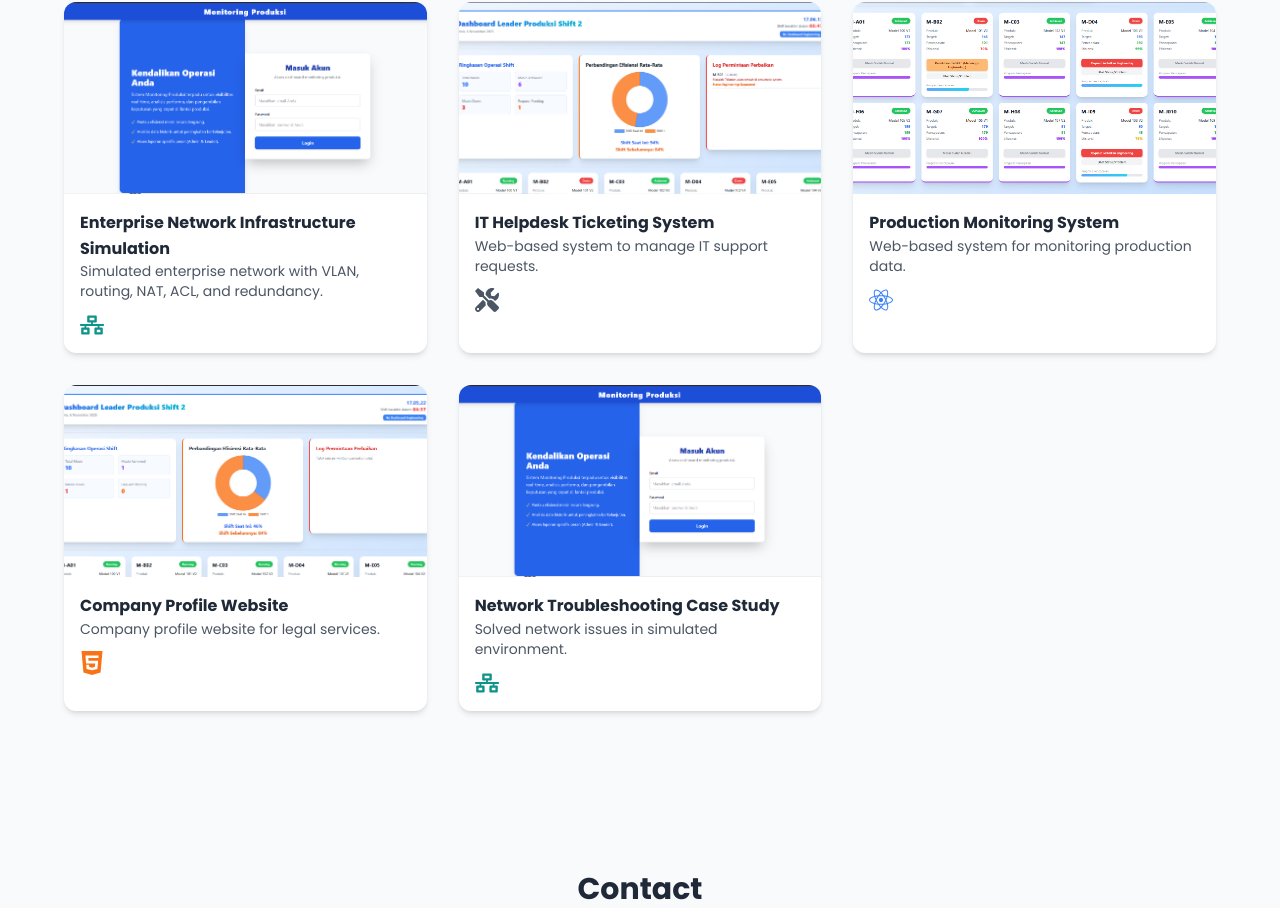
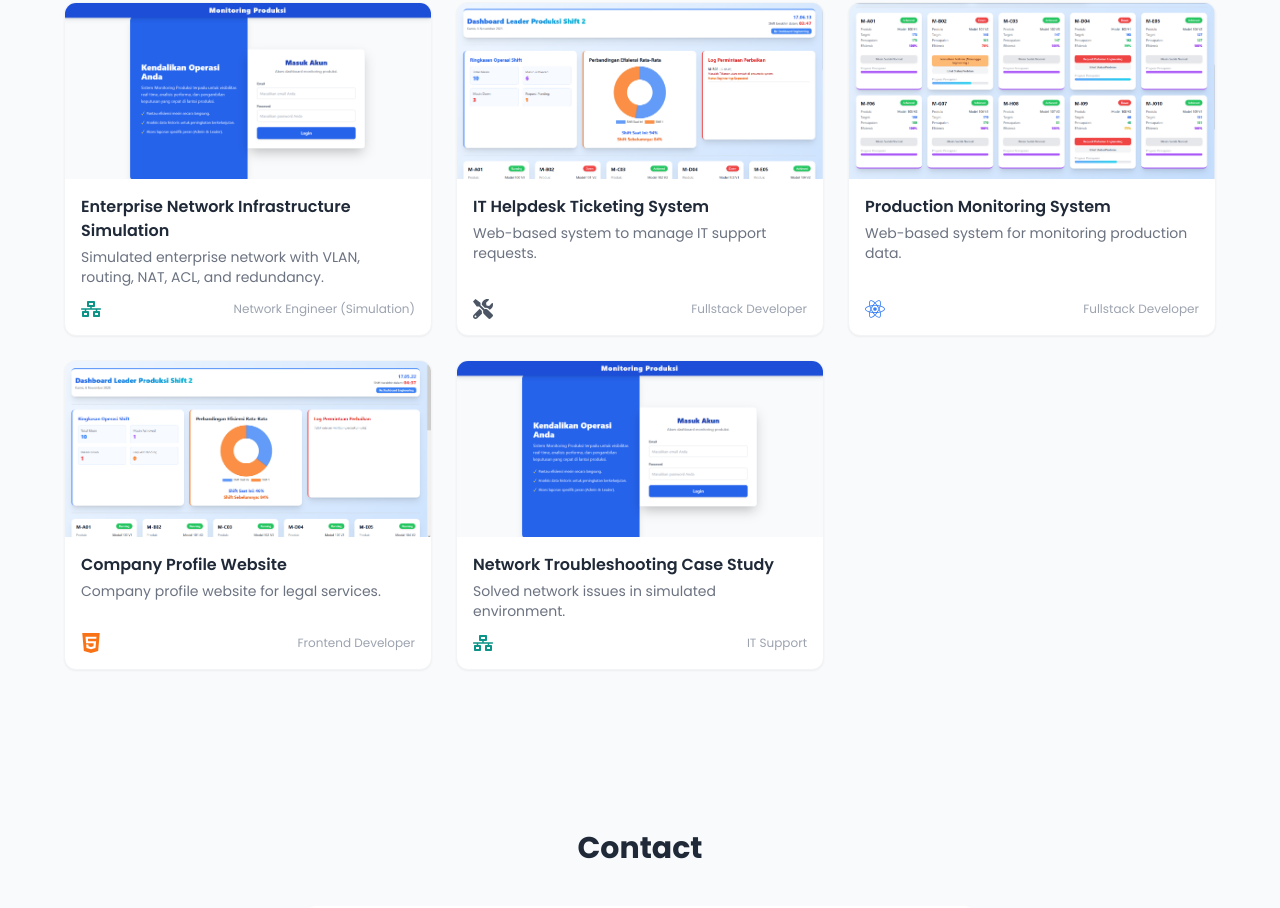
Before and after one commit to Sandysuryantiko/My-Personal-Website, a React (Vite) app: page / in a window 1280 px wide. Shown: the part 2688-3596 px from the top of the page. Built offline with nearby package versions, Linux system fonts and the light colour scheme.

Commit message:
update modal section project

```diff
--- a/package.json
+++ b/package.json
@@ -16,7 +16,7 @@
     "react": "^19.1.1",
     "react-dom": "^19.1.1",
     "react-icons": "^5.5.0",
-    "react-router-dom": "^7.8.2",
+    "react-router-dom": "^7.14.1",
     "three": "^0.180.0"
   },
   "devDependencies": {
--- a/src/sections/Projects.jsx
+++ b/src/sections/Projects.jsx
@@ -7,23 +7,13 @@ import {
   FaNetworkWired,
   FaTools,
 } from "react-icons/fa";
+import { SiHtml5 } from "react-icons/si";
 
-import {
-  SiTailwindcss,
-  SiPhp,
-  SiMysql,
-  SiHtml5,
-  SiJavascript,
-  SiFirebase,
-} from "react-icons/si";
-
-// Import gambar lokal
 import monitoring1 from "../assets/img/monitoring1.PNG";
 import monitoring2 from "../assets/img/monitoring2.PNG";
 import monitoring3 from "../assets/img/monitoring3.PNG";
 import monitoring4 from "../assets/img/monitoring4.PNG";
 
-// Data project
 const projects = [
   {
     title: "Enterprise Network Infrastructure Simulation",
@@ -38,11 +28,10 @@ const projects = [
       "Implemented HSRP for failover",
     ],
     images: [monitoring1],
-    icons: [<FaNetworkWired key="net" className="text-teal-600 text-2xl" />],
+    icons: [<FaNetworkWired key="net" className="text-teal-600 text-xl" />],
     github: "",
     demo: "",
   },
-
   {
     title: "IT Helpdesk Ticketing System",
     desc: "Web-based system to manage IT support requests.",
@@ -53,11 +42,10 @@ const projects = [
       "User reporting system",
     ],
     images: [monitoring2],
-    icons: [<FaTools key="tools" className="text-gray-600 text-2xl" />],
+    icons: [<FaTools key="tools" className="text-gray-600 text-xl" />],
     github: "",
     demo: "",
   },
-
   {
     title: "Production Monitoring System",
     desc: "Web-based system for monitoring production data.",
@@ -68,22 +56,20 @@ const projects = [
       "Reporting system",
     ],
     images: [monitoring3],
-    icons: [<FaReact key="react" className="text-blue-500 text-2xl" />],
+    icons: [<FaReact key="react" className="text-blue-500 text-xl" />],
     github: "https://github.com/Sandysuryantiko/monitoring-produksi",
     demo: "https://monitoringproduksi.netlify.app/",
   },
-
   {
     title: "Company Profile Website",
     desc: "Company profile website for legal services.",
     role: "Frontend Developer",
     functions: ["Profile pages", "Service info", "Contact form"],
     images: [monitoring4],
-    icons: [<SiHtml5 key="html" className="text-orange-500 text-2xl" />],
+    icons: [<SiHtml5 key="html" className="text-orange-500 text-xl" />],
     github: "https://github.com/Sandysuryantiko/Company-Profile-Website",
     demo: "https://tbabdulfatah.netlify.app",
   },
-
   {
     title: "Network Troubleshooting Case Study",
     desc: "Solved network issues in simulated environment.",
@@ -93,10 +79,8 @@ const projects = [
       "Fixed NAT config",
       "Resolved VLAN communication",
     ],
-    images: [monitoring1], // fallback biar tidak error
-    icons: [
-      <FaNetworkWired key="trouble" className="text-teal-600 text-2xl" />,
-    ],
+    images: [monitoring1],
+    icons: [<FaNetworkWired key="trouble" className="text-teal-600 text-xl" />],
     github: "",
     demo: "",
   },
@@ -109,140 +93,155 @@ const Projects = () => {
   const openModal = (project) => {
     setSelectedProject(project);
     setCurrentImg(0);
+    document.body.style.overflow = "hidden";
   };
 
-  const closeModal = () => setSelectedProject(null);
-
-  const nextImage = () => {
-    setCurrentImg((prev) => (prev + 1) % selectedProject.images.length);
+  const closeModal = () => {
+    setSelectedProject(null);
+    document.body.style.overflow = "";
   };
 
-  const prevImage = () => {
+  const nextImage = () =>
+    setCurrentImg((prev) => (prev + 1) % selectedProject.images.length);
+
+  const prevImage = () =>
     setCurrentImg(
       (prev) =>
         (prev - 1 + selectedProject.images.length) %
         selectedProject.images.length,
     );
-  };
 
   return (
     <Section id="projects" title="Projects">
-      {/* GRID */}
-      <div className="grid md:grid-cols-2 lg:grid-cols-3 gap-8">
+      <div className="grid grid-cols-1 sm:grid-cols-2 lg:grid-cols-3 gap-4 sm:gap-6">
         {projects.map((p, i) => (
           <div
             key={i}
             onClick={() => openModal(p)}
-            className="bg-white rounded-xl shadow-md hover:shadow-2xl transition transform hover:-translate-y-1 cursor-pointer overflow-hidden"
+            className="bg-white rounded-xl shadow-sm border border-gray-100 hover:shadow-lg transition-all duration-200 hover:-translate-y-1 cursor-pointer overflow-hidden flex flex-col"
           >
+            <div className="relative w-full h-40 sm:h-44 overflow-hidden bg-gray-100">
               <img
                 src={p.images?.[0]}
                 alt={p.title}
-              className="w-full h-48 object-cover"
+                className="w-full h-full object-cover"
               />
-
-            <div className="p-4">
-              <h3 className="font-bold text-gray-800">{p.title}</h3>
-              <p className="text-gray-600 text-sm line-clamp-2">{p.desc}</p>
-
-              <div className="flex space-x-2 mt-3">{p.icons}</div>
+            </div>
+            <div className="p-4 flex flex-col flex-1">
+              <h3 className="font-semibold text-gray-800 text-sm sm:text-base leading-snug mb-1">
+                {p.title}
+              </h3>
+              <p className="text-gray-500 text-xs sm:text-sm line-clamp-2 flex-1">
+                {p.desc}
+              </p>
+              <div className="flex items-center gap-2 mt-3">
+                {p.icons}
+                <span className="text-xs text-gray-400 ml-auto">{p.role}</span>
+              </div>
             </div>
           </div>
         ))}
       </div>
 
-      {/* MODAL */}
       {selectedProject && (
         <div
-          className="fixed inset-0 bg-black bg-opacity-70 flex items-center justify-center z-50 p-2 sm:p-4"
+          className="fixed inset-0 bg-black/60 flex items-end sm:items-center justify-center z-50"
           onClick={closeModal}
         >
           <div
-            className="
-        bg-white rounded-xl w-full
-        max-w-lg sm:max-w-2xl lg:max-w-4xl
-        max-h-[90vh] overflow-y-auto
-        p-4 sm:p-6 relative shadow-2xl
-      "
+            className="bg-white w-full sm:rounded-xl sm:max-w-xl lg:max-w-3xl rounded-t-2xl max-h-[92vh] sm:max-h-[88vh] overflow-y-auto relative flex flex-col"
             onClick={(e) => e.stopPropagation()}
           >
-            {/* CLOSE */}
+            <div className="flex justify-center pt-3 pb-1 sm:hidden">
+              <div className="w-10 h-1 rounded-full bg-gray-300" />
+            </div>
+
             <button
               onClick={closeModal}
-              className="absolute top-3 right-3 text-xl hover:text-red-600"
+              className="absolute top-3 right-4 w-8 h-8 flex items-center justify-center rounded-full bg-gray-100 hover:bg-red-100 hover:text-red-600 text-gray-500 text-sm transition-colors z-10"
             >
-              ✕
+              X
             </button>
 
-            {/* IMAGE */}
-            <div className="flex items-center justify-between gap-2">
-              <button onClick={prevImage} className="text-lg sm:text-2xl px-2">
-                ◀
+            <div className="relative bg-gray-50 w-full">
+              <div className="flex items-center justify-between px-2 py-3">
+                <button
+                  onClick={prevImage}
+                  className="w-8 h-8 flex items-center justify-center rounded-full bg-white shadow text-gray-600 hover:bg-gray-100 flex-shrink-0"
+                >
+                  {"<"}
                 </button>
-
                 <img
                   src={selectedProject.images[currentImg]}
-                alt=""
-                className="
-            max-h-[200px] sm:max-h-[400px]
-            object-contain rounded-lg
-          "
+                  alt={selectedProject.title}
+                  className="h-40 sm:h-64 object-contain rounded-lg mx-auto"
                 />
-
-              <button onClick={nextImage} className="text-lg sm:text-2xl px-2">
-                ▶
+                <button
+                  onClick={nextImage}
+                  className="w-8 h-8 flex items-center justify-center rounded-full bg-white shadow text-gray-600 hover:bg-gray-100 flex-shrink-0"
+                >
+                  {">"}
                 </button>
               </div>
-
-            <p className="text-center text-xs sm:text-sm mt-2">
+              {selectedProject.images.length > 1 && (
+                <p className="text-center text-xs text-gray-400 pb-2">
                   {currentImg + 1} / {selectedProject.images.length}
                 </p>
+              )}
+            </div>
 
-            {/* DETAIL */}
-            <div className="mt-4">
-              <h3 className="text-lg sm:text-2xl font-bold">
+            <div className="p-4 sm:p-6">
+              <h3 className="text-base sm:text-xl font-bold text-gray-800 leading-snug">
                 {selectedProject.title}
               </h3>
-
-              <p className="text-gray-600 mt-2 text-sm sm:text-base">
+              <span className="inline-block mt-2 text-xs bg-blue-50 text-blue-600 px-2 py-1 rounded-full font-medium">
+                {selectedProject.role}
+              </span>
+              <p className="text-gray-600 mt-3 text-sm sm:text-base">
                 {selectedProject.desc}
               </p>
-
-              <p className="mt-2 text-sm sm:text-base">
-                <b>Role:</b> {selectedProject.role}
+              <div className="mt-4">
+                <p className="text-xs font-semibold text-gray-400 uppercase tracking-wide mb-2">
+                  Highlights
                 </p>
-
-              <ul className="list-disc ml-5 mt-2 text-gray-700 text-sm">
-                {selectedProject.functions?.map((f, i) => (
-                  <li key={i}>{f}</li>
+                <ul className="space-y-1">
+                  {selectedProject.functions?.map((f, idx) => (
+                    <li
+                      key={idx}
+                      className="flex items-start gap-2 text-sm text-gray-700"
+                    >
+                      <span className="mt-1 w-1.5 h-1.5 rounded-full bg-blue-400 flex-shrink-0" />
+                      {f}
+                    </li>
                   ))}
                 </ul>
-
-              <div className="flex space-x-2 mt-3">{selectedProject.icons}</div>
-
-              {/* LINK */}
-              <div className="flex space-x-3 mt-5">
+              </div>
+              <div className="flex items-center gap-3 mt-5 pt-4 border-t border-gray-100">
+                <div className="flex gap-2 flex-1">{selectedProject.icons}</div>
+                <div className="flex gap-2">
                   {selectedProject.github && (
                     <a
                       href={selectedProject.github}
                       target="_blank"
                       rel="noreferrer"
-                    className="p-2 sm:p-3 bg-gray-800 text-white rounded-full"
+                      className="flex items-center gap-1.5 px-3 py-2 bg-gray-800 text-white text-xs rounded-lg hover:bg-gray-700 transition-colors"
                     >
                       <FaGithub />
+                      <span>GitHub</span>
                     </a>
                   )}
-
                   {selectedProject.demo && (
                     <a
                       href={selectedProject.demo}
                       target="_blank"
                       rel="noreferrer"
-                    className="p-2 sm:p-3 bg-blue-600 text-white rounded-full"
+                      className="flex items-center gap-1.5 px-3 py-2 bg-blue-600 text-white text-xs rounded-lg hover:bg-blue-700 transition-colors"
                     >
                       <FaGlobe />
+                      <span>Demo</span>
                     </a>
                   )}
+                </div>
               </div>
             </div>
           </div>
```
Also changed, not shown: 1 other file (tests, documents, lock files or other folders). Lines whose indentation alone changed are shown as unchanged.
